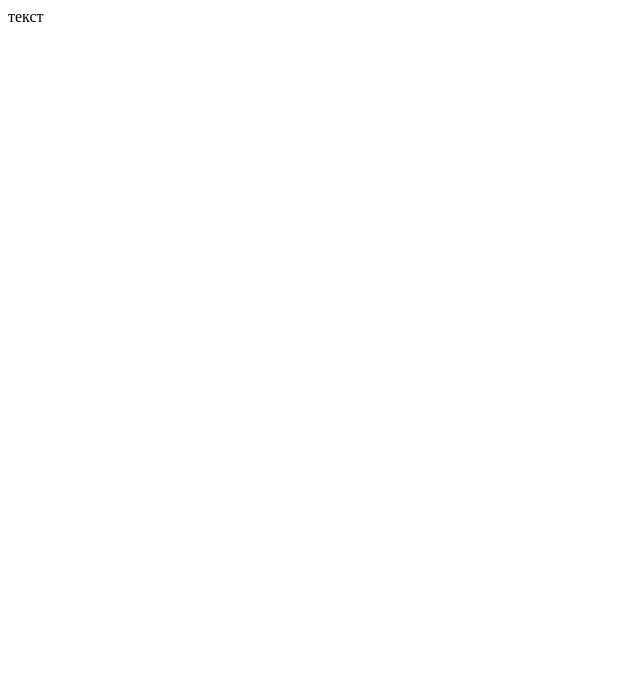
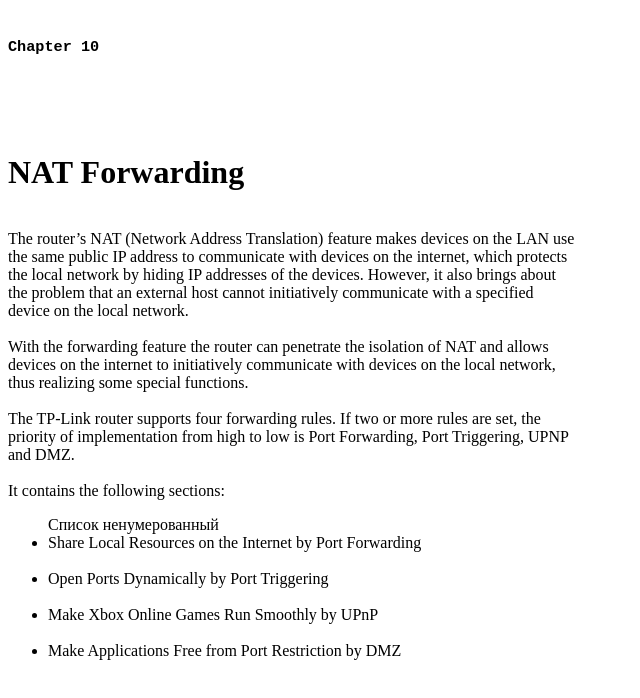
Before and after one commit to fonks228/php-test-project, a plain HTML site: page test1.html in a window 1280 px wide. Shown: the whole page, without its empty margins (0-640 px from the left). Drawn offline with Linux system fonts and the light colour scheme.

Commit message:
изменено_садержиме_файлаtest1

```diff
--- a/test1.html
+++ b/test1.html
@@ -4,6 +4,48 @@
 </head>
 
 <body>
-    текст
+  <pre>
+    <h3>Chapter 10</h3>
+  </pre>
+  <br>
+  <h1>NAT Forwarding</h1>
+  <br>
+  The router’s NAT (Network Address Translation) feature makes devices on the LAN use
+  <br>
+  the same public IP address to communicate with devices on the internet, which protects
+  <br>
+  the local network by hiding IP addresses of the devices. However, it also brings about
+  <br>
+  the problem that an external host cannot initiatively communicate with a specified
+  <br>
+  device on the local network.
+  <br>
+  <br>
+  With the forwarding feature the router can penetrate the isolation of NAT and allows
+  <br>
+  devices on the internet to initiatively communicate with devices on the local network,
+  <br>
+  thus realizing some special functions.
+  <br>
+  <br>
+  The TP-Link router supports four forwarding rules. If two or more rules are set, the
+  <br>
+  priority of implementation from high to low is Port Forwarding, Port Triggering, UPNP
+  <br>
+  and DMZ.
+  <br>
+  <br>
+  It contains the following sections:
+  <br>
+  <ul>
+    Список ненумерованный
+    <li>Share Local Resources on the Internet by Port Forwarding</li>
+    <br>
+    <li>Open Ports Dynamically by Port Triggering</li>
+    <br>
+    <li>Make Xbox Online Games Run Smoothly by UPnP</li>
+    <br>
+    <li>Make Applications Free from Port Restriction by DMZ</li>
+</ul>
 </body>
 </html>
```
Also changed, not shown: index.html (added).
